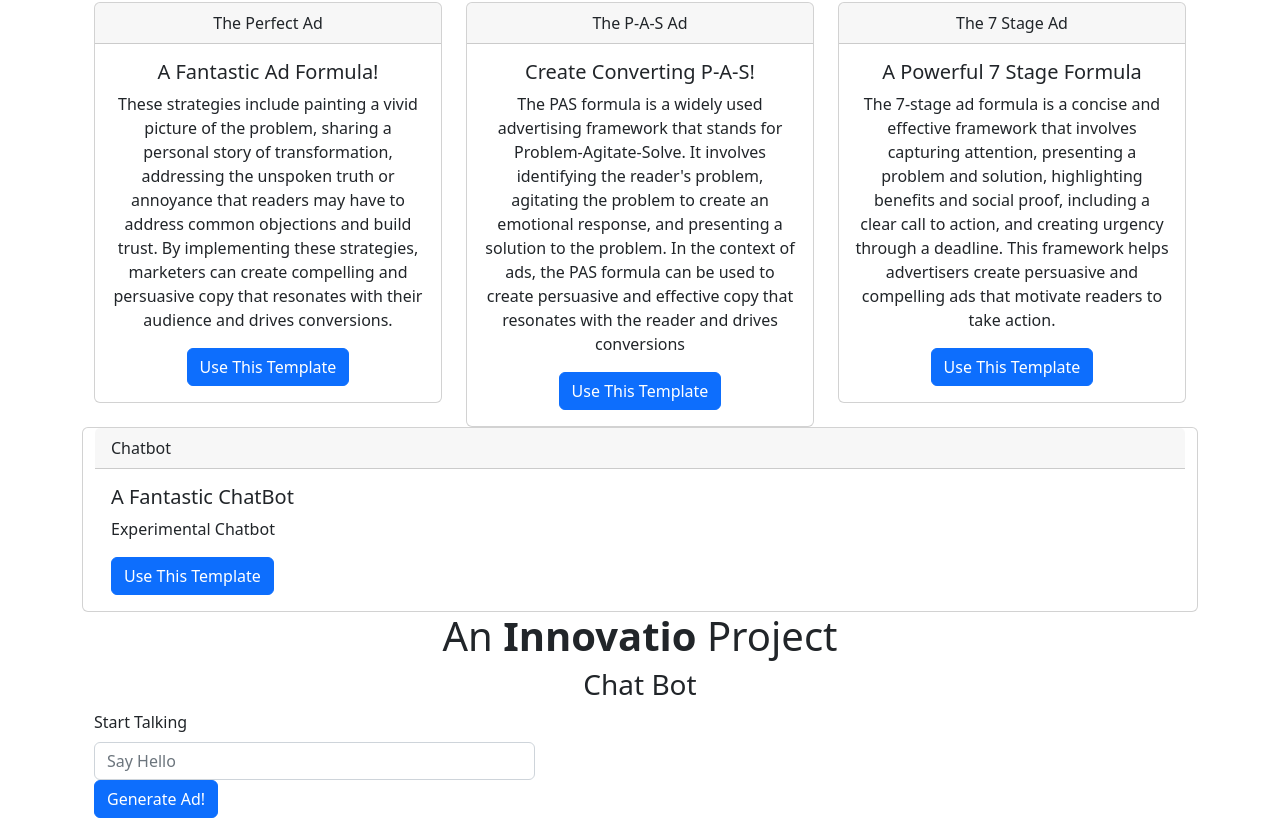
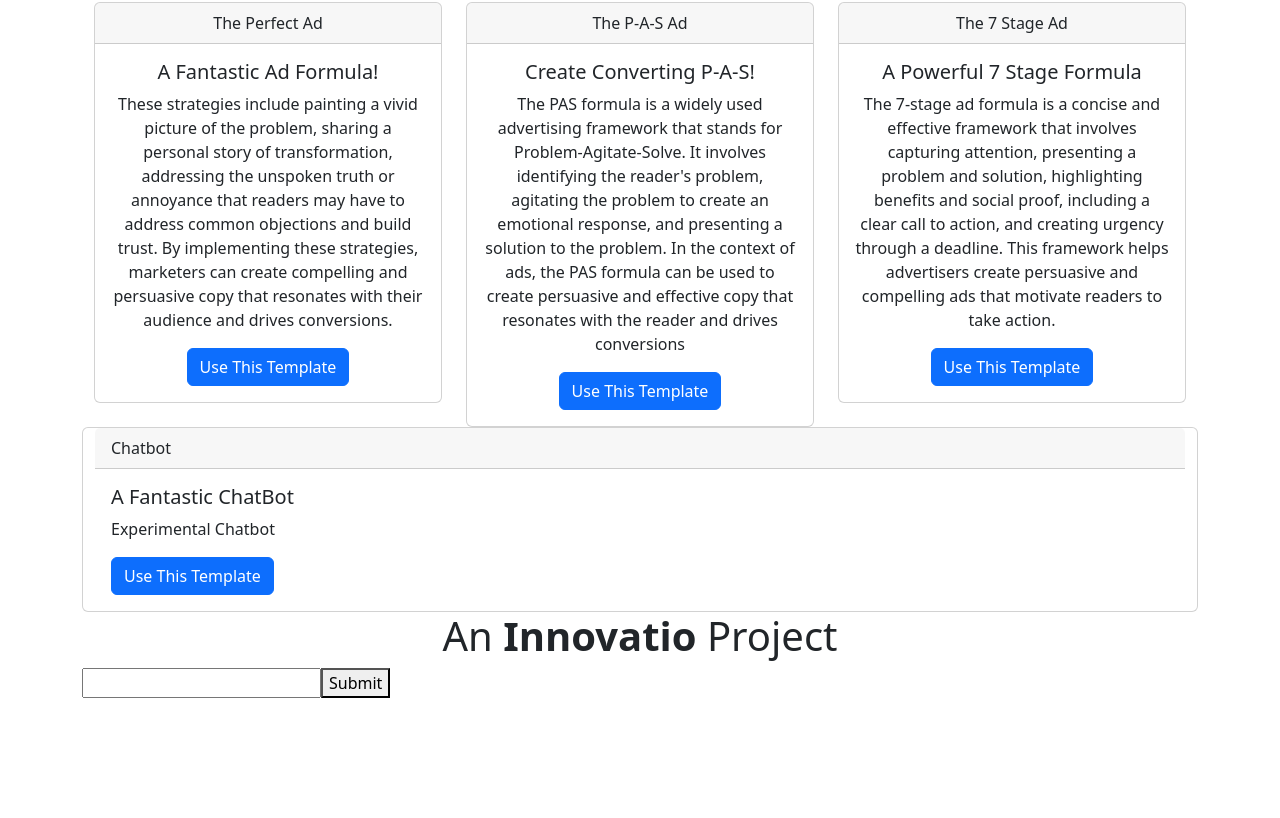
Before and after one commit to jaygriggsau/FrontEnd2, a React (Create React App) app: page / in a window 1280 px wide. Shown: the part 1092-1910 px from the top of the page. After the commit the page ends 1790 px from the top, so only its background shows below. Built offline with nearby package versions, Linux system fonts and the light colour scheme.

Commit message:
front end chat bot fixes

```diff
--- a/src/components/ChatBot.js
+++ b/src/components/ChatBot.js
@@ -1,59 +1,36 @@
 import React, { useState } from 'react';
 
-//Grid
-import Container from 'react-bootstrap/Container';
-import Row from 'react-bootstrap/Row';
-import Col from 'react-bootstrap/Col';
-//Forms
-import { Form, Button, FormControl, Spinner } from 'react-bootstrap';
+function ChatBot() {
+  const [message, setMessage] = useState('');
 
+  async function handleSubmit(event) {
+    event.preventDefault();
 
-function ChatBot(props) {
-        const [message, setMessage] = useState('');
-        const [response, setResponse] = useState('');
-        const [spinner, setSpinner] = useState(false)
-
-        const handleSubmit = async (e) => {
-            e.preventDefault();
-            setSpinner(true)
-
-            try {
-              const res = await fetch(`https://adblitzserver.herokuapp.com/adstyles/chat`, {
+    const res = await fetch('https://adblitzserver.herokuapp.com/adstyles/chat', {
       method: 'POST',
       headers: {
         'Content-Type': 'application/json',
       },
       body: JSON.stringify({ message }),
     });
-              const json = await res.json();
-              var responseText = json.data.split(/\n\n|\n/);
-              props.setResponse(responseText); // Update the response state in the parent App component
 
-              props.onGenerateAd(); // Call the onGenerateAd prop to update the showOutput state in the parent App component
-            } catch (err) {
-              console.error(err);
+    const data = await res.json();
+
+    // create a new p tag with the response data
+    const newPTag = document.createElement('p');
+    newPTag.textContent = data.message;
+    document.body.appendChild(newPTag);
+
+    // reset the text input form
+    setMessage('');
   }
-          };
+
   return (
-          <Container>
-            <h3 className='text-center'>Chat Bot</h3>
-            <Row>
-              <Col sm={12} lg={5}>
-                <Form onSubmit={handleSubmit}>
-            <Form.Label>Start Talking</Form.Label>
-            <FormControl
-                type="text"
-                value={message}
-                placeholder="Say Hello"
-                onChange={(e) => setMessage(e.target.value)}
-            />
-            <Button variant="primary" className='submitbtn text-center' type="submit">Generate Ad!</Button>
-            </Form>
-            {spinner && <Spinner animation="grow" />}
-        </Col>
-      </Row>
-    </Container>
+    <form onSubmit={handleSubmit}>
+      <input type="text" value={message} onChange={(event) => setMessage(event.target.value)} />
+      <button type="submit">Submit</button>
+    </form>
   );
 }
 
-export default ChatBot
+export default ChatBot;
```
Lines whose indentation alone changed are shown as unchanged.
